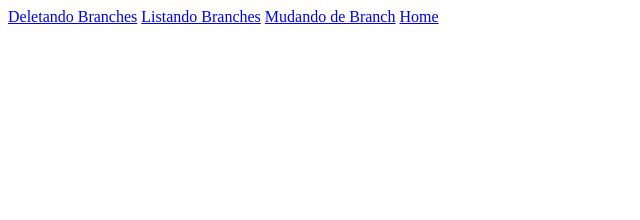
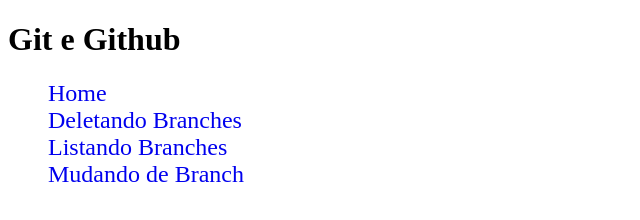
Before and after one commit to AllGun/git-and-github-practice, a plain HTML site: page index.html in a window 1280 px wide. Shown: the whole page, without its empty margins (0-640 px from the left). Drawn offline with Linux system fonts and the light colour scheme.

Commit message:
css style

```diff
--- /dev/null
+++ b/css/style.css
@@ -0,0 +1,15 @@
+ul {
+  list-style: none;
+}
+ul li {
+  font-size: 1.5em;
+}
+
+ul li a {
+  text-decoration: none;
+}
+
+h3 {
+  font-size: 3em;
+  text-align: center;
+}
--- a/index.html
+++ b/index.html
@@ -4,11 +4,24 @@
     <meta charset="UTF-8" />
     <meta name="viewport" content="width=device-width, initial-scale=1.0" />
     <title>Document</title>
+    <link rel="stylesheet" href="./css/style.css" />
   </head>
   <body>
-    <a href="./html/deletantobranchs.html">Deletando Branches</a>
-    <a href="./html/listandoBranchs.html">Listando Branches</a>
-    <a href="./html/mudandoBranch.html">Mudando de Branch</a>
-    <a href="./index.html">Home</a>
+    <h1>Git e Github</h1>
+
+    <ul>
+      <li>
+        <a href="./index.html">Home</a>
+      </li>
+      <li>
+        <a href="./html/deletantobranchs.html">Deletando Branches</a>
+      </li>
+      <li>
+        <a href="./html/listandoBranchs.html">Listando Branches</a>
+      </li>
+      <li>
+        <a href="./html/mudandoBranch.html">Mudando de Branch</a>
+      </li>
+    </ul>
   </body>
 </html>
```
Also changed, not shown: 1 other file.
